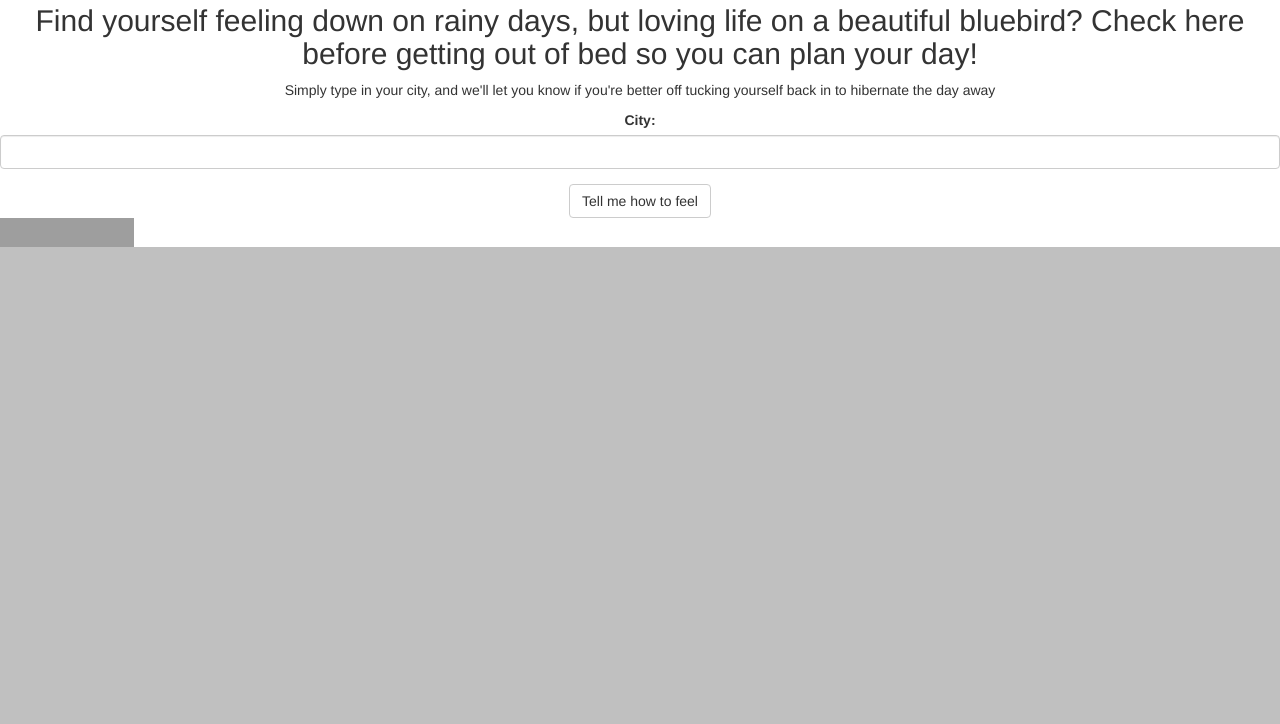
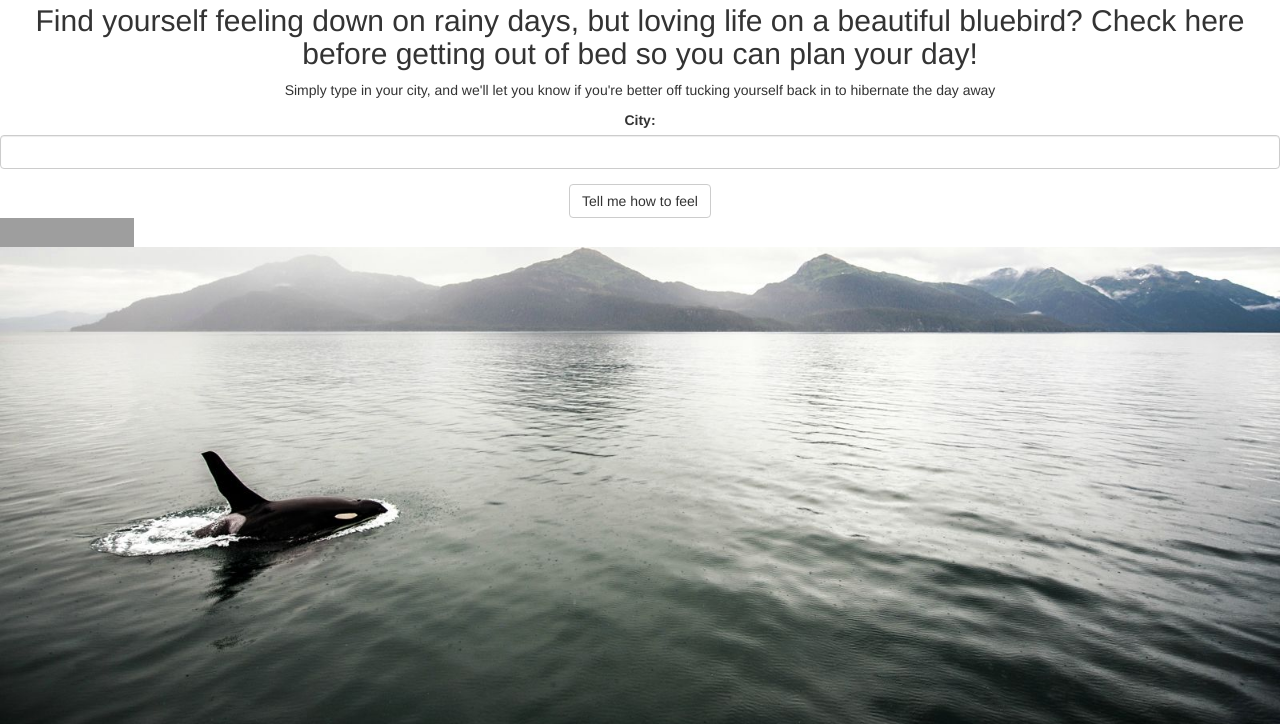
Before and after one commit to enigmosity/weatherDepression, a plain HTML site: page index.html in a window 1280 px wide. Shown: the part 76-800 px from the top of the page. Drawn offline with nearby package versions, Linux system fonts and the light colour scheme; grey boxes are pictures that could not be loaded.

Commit message:
trying to add an image for the background

```diff
--- a/weatherDepression.css
+++ b/weatherDepression.css
@@ -1,5 +1,5 @@
 html {
-    background-image: url("orca.jpg") no-repeat center center fixed;
+    background-image: url("orca.jpg");
     background-size: cover;
     background-color: #C0C0C0;
 }
```
